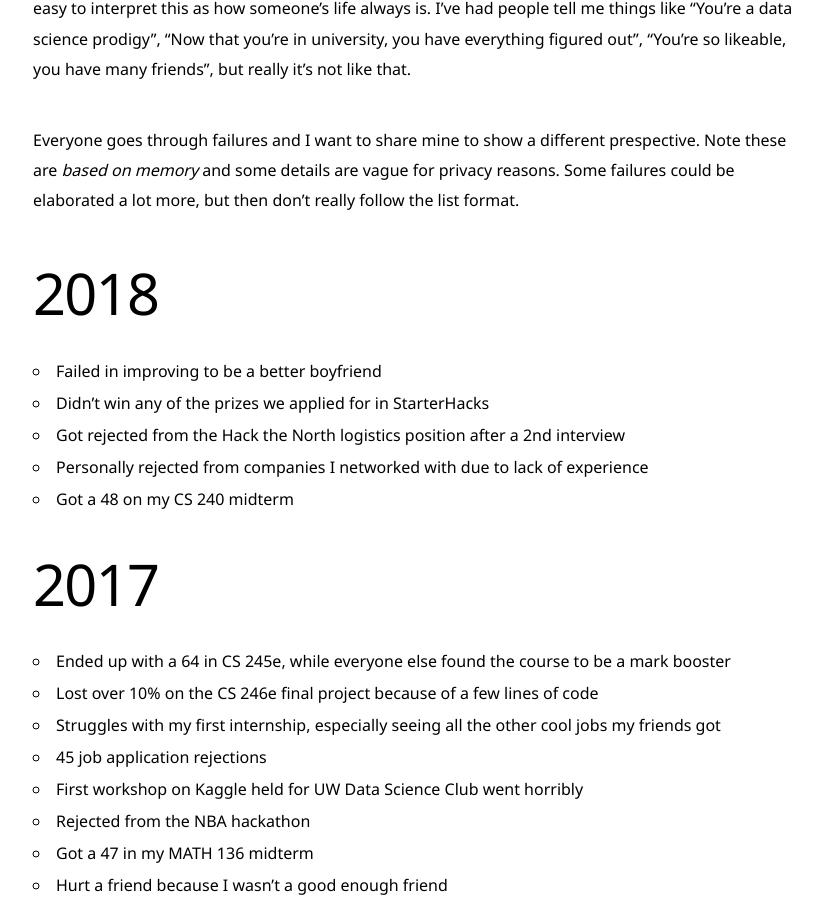
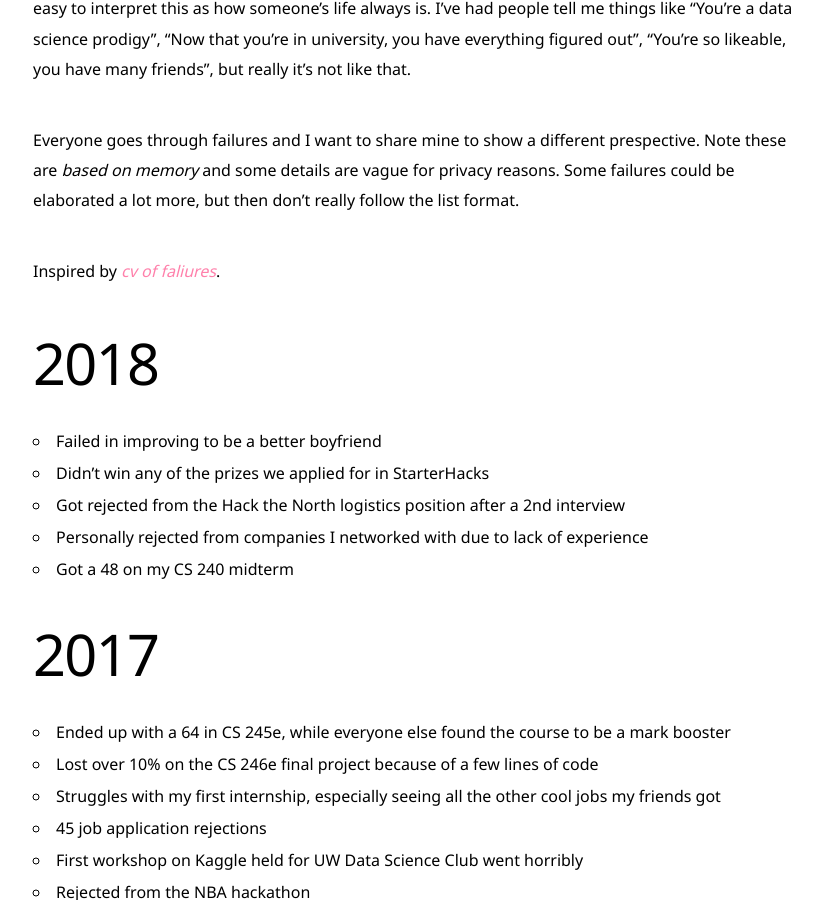
Before and after one commit to clayton-halim/clayton-halim.github.io, a Jekyll site: the page built from _posts/2018-03-06-my-failures.md, in a window 1280 px wide and 900 px high, scrolled down 452 px. Shown: the whole window, without its empty margins (223-1045 px from the left). Built offline with Jekyll 4.4.1, drawn with Linux system fonts in a browser that asks for light colours; nearby versions of some CDN libraries.

Commit message:
Update post

```diff
--- a/_posts/2018-03-06-my-failures.md
+++ b/_posts/2018-03-06-my-failures.md
@@ -9,6 +9,8 @@ tags: [self]
 Social media has become a medium for people to show the best parts of their life, however it's very easy to interpret this as how someone's life always is. I've had people tell me things like "You're a data science prodigy", "Now that you're in university, you have everything figured out", "You're so likeable, you have many friends", but really it's not like that.
 
 Everyone goes through failures and I want to share mine to show a different prespective. Note these are _based on memory_ and some details are vague for privacy reasons. Some failures could be elaborated a lot more, but then don't really follow the list format.
+
+Inspired by [*cv of faliures*](https://www.princeton.edu/~joha/Johannes_Haushofer_CV_of_Failures.pdf).
 
 ### 2018
 - Failed in improving to be a better boyfriend
```
